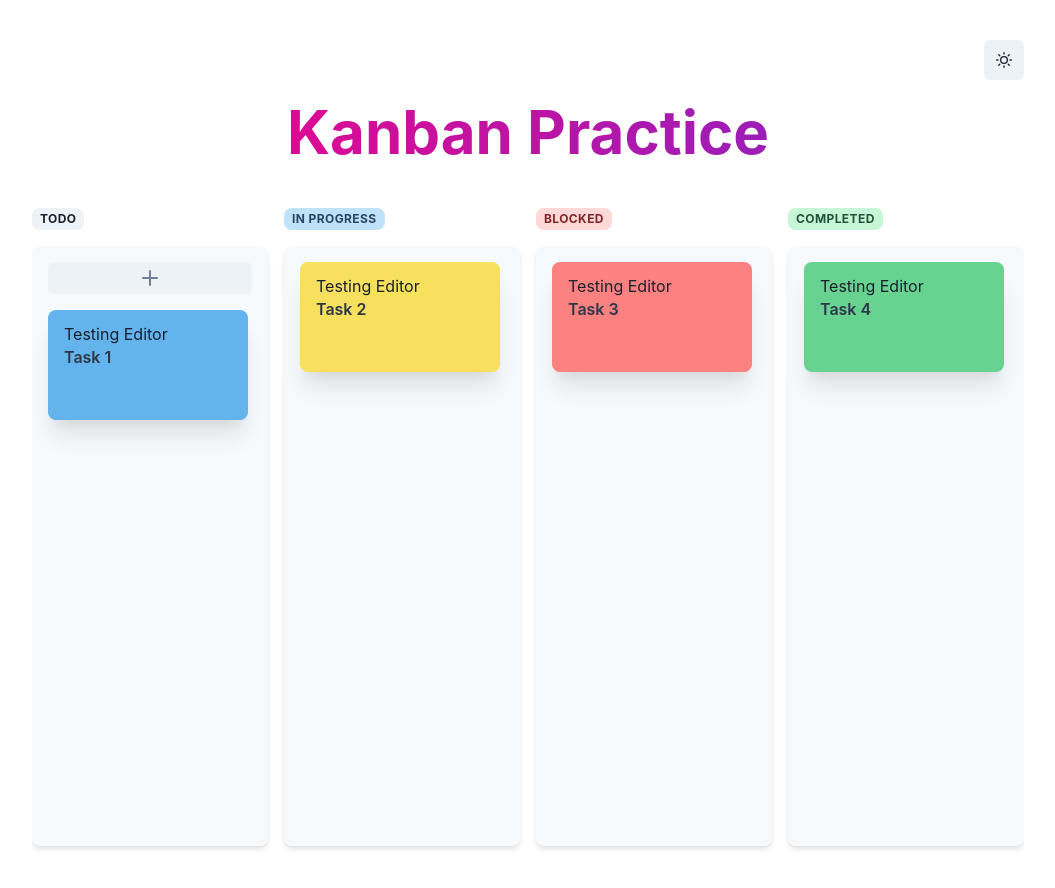
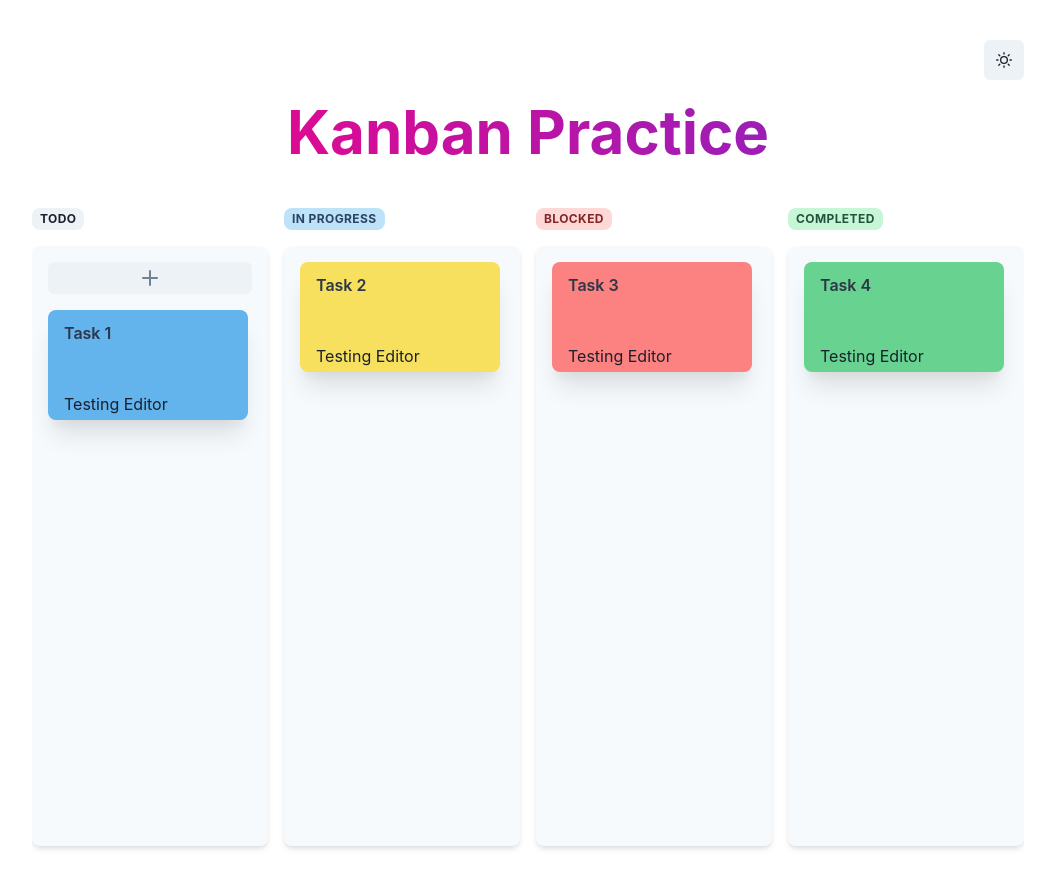
Before and after one commit to pakerchang/kanban, a React (Vite) app: page / in a window 1280 px wide. Shown: the top 888 px of the page, without its empty margins (112-1167 px from the left). Built offline with nearby package versions, Linux system fonts and the light colour scheme.

Commit message:
refactor(Components): adjust file structure, prepare to add tiptap edtior.

```diff
--- a/src/components/kanban/Column.tsx
+++ b/src/components/kanban/Column.tsx
@@ -7,7 +7,7 @@ import {
   Stack,
   useColorModeValue,
 } from "@chakra-ui/react";
-import Task from "./Task";
+import Task from "./task";
 import useColumnTasks from "../../hooks/useColumnTask";
 import { ColumnType } from "../../utils/enums";
 import useColumnDrop from "../../hooks/useColumnDrop";
@@ -40,6 +40,7 @@ function Column({ column }: { column: ColumnType }) {
       onDropHover={swapTasks}
     />
   ));
+
   return (
     <Box>
       <Heading fontSize="md" mb={4} letterSpacing="wide">
--- /dev/null
+++ b/src/components/kanban/task/TaskCotnent.tsx
@@ -0,0 +1,11 @@
+import Editor from "./Editor";
+
+function TaskCotnent() {
+  return (
+    <div>
+      <Editor />
+    </div>
+  );
+}
+
+export default TaskCotnent;
--- a/src/components/kanban/Task.tsx
+++ b/src/components/kanban/task/index.tsx
@@ -1,10 +1,10 @@
 import React from "react";
 import { DeleteIcon } from "@chakra-ui/icons";
 import { Box, IconButton } from "@chakra-ui/react";
-import { TaskModel } from "../../utils/models";
-import AutoResizeTextarea from "./AutoResizeTextarea";
-import { useTaskDragAndDrop } from "../../hooks/useTaskDragAndDrop";
-import Editor from "../Editor";
+import { TaskModel } from "../../../utils/models";
+import { useTaskDragAndDrop } from "../../../hooks/useTaskDragAndDrop";
+import AutoResizeTextarea from "../AutoResizeTextarea";
+import TaskCotnent from "./TaskCotnent";
 
 interface TaskProps {
   index: number;
@@ -29,8 +29,11 @@ function Task(props: TaskProps) {
     handleDropHover,
   });
 
-  const handleTitleChange = (e: React.ChangeEvent<HTMLTextAreaElement>) => {
+  const handleTaskChange = (e: React.ChangeEvent<HTMLTextAreaElement>) => {
     const newTitle = e.target.value;
+    // Rebuild a new task content component, it's structure has title, description and should be editor by tiptap
+    // Refactor handleUpdate updated data structure and above
+    // handleUpdate(task.id, { ...task, data: newTitle });
     handleUpdate(task.id, { ...task, title: newTitle });
   };
 
@@ -71,10 +74,9 @@ function Task(props: TaskProps) {
         }}
         onClick={handleDeleteClick}
       />
-      <Editor />
       <AutoResizeTextarea
         value={task.title}
-        onChange={handleTitleChange}
+        onChange={handleTaskChange}
         fontWeight="semibold"
         cursor="inherit"
         p={0}
@@ -88,6 +90,7 @@ function Task(props: TaskProps) {
           boxShadow: "none",
         }}
       />
+      <TaskCotnent />
     </Box>
   );
 }
```
Also changed, not shown: src/utils/models.ts (+12 -0 lines), .cz-config.js, src/components/kanban/task/Editor.tsx (renamed from src/components/Editor/index.tsx).
